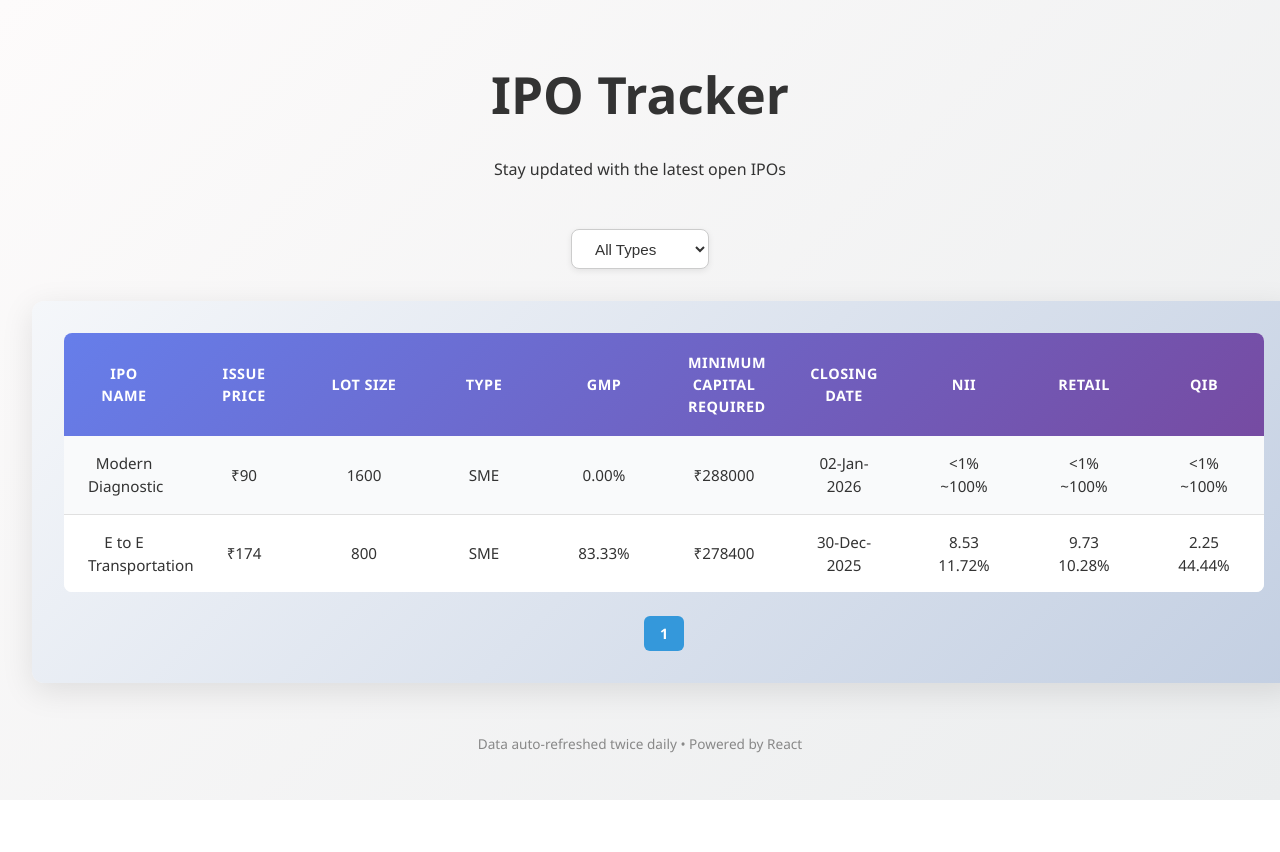
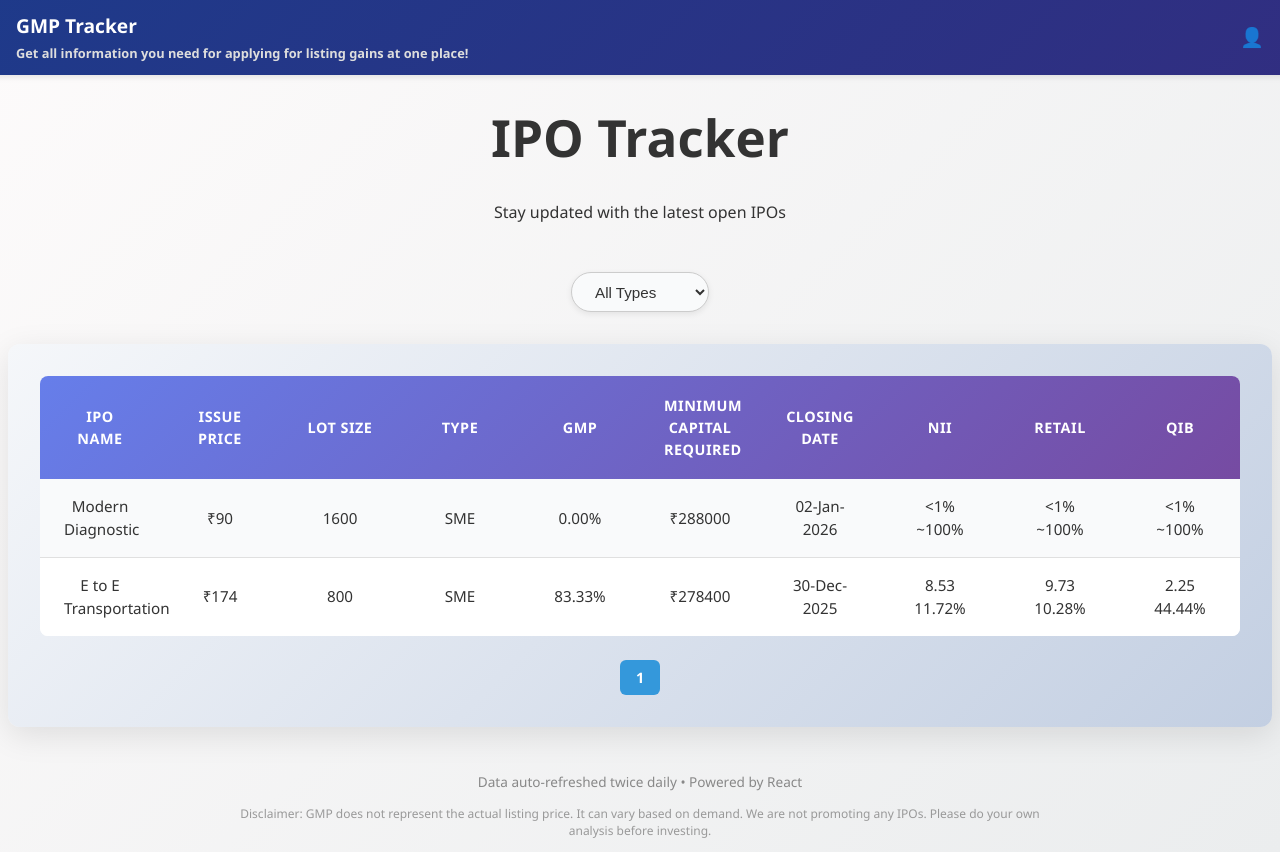
Before and after one commit to Ghost0028/IPO-Tracker, a React (Vite) app in the folder ipo_tracker/: page / in a window 1280 px wide. Shown: the top 852 px of the page. Before the commit the page ends 800 px from the top, so only its background shows below. Built offline with nearby package versions, Linux system fonts and the light colour scheme.

Commit message:
Added a titlebar, disclaimer and made some other changes

```diff
--- a/ipo_tracker/src/App.css
+++ b/ipo_tracker/src/App.css
@@ -23,8 +23,10 @@
   align-items: center;          /* center horizontally */
   justify-content: flex-start;  /* keep content at top */
   text-align: center;
-  padding: 2rem;
+
+  padding-top: 0%;
   box-sizing: border-box;
+  margin-top: 0%;
 }
 
 .page-header {
@@ -36,3 +38,10 @@
   font-size: 0.85rem;
   color: #888;
 }
+.disclaimer {
+  margin-top: 0.5rem;
+  font-size: 0.75rem;
+  color: #999;
+  max-width: 800px;
+  line-height: 1.4;
+}
--- a/ipo_tracker/src/App.jsx
+++ b/ipo_tracker/src/App.jsx
@@ -1,10 +1,12 @@
 import './App.css'
 import IpoTable from './components/IpoTable'
+import Navbar from './components/Navbar'
 
 function App() {
 
   return (
     <div className="App">
+      <Navbar />
       <header className="page-header">
         <h1>IPO Tracker</h1>
         <p>Stay updated with the latest open IPOs</p>
@@ -14,6 +16,10 @@
 
       <footer className="page-footer">
         <p>Data auto-refreshed twice daily • Powered by React</p>
+        <p className="disclaimer">
+        Disclaimer: GMP does not represent the actual listing price. It can vary based on demand.
+        We are not promoting any IPOs. Please do your own analysis before investing.
+        </p>
       </footer>
     </div>
   )
--- a/ipo_tracker/src/components/IpoTable.css
+++ b/ipo_tracker/src/components/IpoTable.css
@@ -144,24 +144,29 @@
   font-weight: 600;
 }
 
-/* Filter bar */
-/* Filter bar */
 .filter-bar {
   display: flex;
-  justify-content: center;   /* center dropdown */
-  margin-bottom: 0.8rem;
+  justify-content: center;
+  align-items: center;
+  margin-bottom: 1rem;
+  gap: 0.5rem;
+}
+
+.filter-bar label {
+  font-weight: 500;
+  color: #444;
 }
 
 .filter-bar select {
   padding: 0.6rem 1.2rem;
-  border-radius: 8px;
+  border-radius: 999px; /* pill shape */
   border: 1px solid #ccc;
   font-size: 0.95rem;
-  background: #fff;
+  background: #f9fafb;
   color: #333;
   cursor: pointer;
+  box-shadow: 0 2px 6px rgba(0,0,0,0.08);
   transition: all 0.2s ease;
-  box-shadow: 0 2px 6px rgba(0,0,0,0.08); /* subtle shadow for card feel */
 }
 
 .filter-bar select:hover {
--- /dev/null
+++ b/ipo_tracker/src/components/Navbar.jsx
@@ -0,0 +1,19 @@
+import './navbar.css'
+function navbar(){
+    return (
+  <div className="navbar">
+  <div className="navbar-left">
+
+    <div className='brand-name'>GMP Tracker </div>
+    <div className='brand-tag'>Get all information you need for applying for listing gains at one place!</div>
+  </div>
+
+  <div className="navbar-right">
+
+  <div className="nav-icon">👤</div>
+  </div>
+  </div>
+
+    );
+}
+ export default navbar;
--- /dev/null
+++ b/ipo_tracker/src/components/navbar.css
@@ -0,0 +1,55 @@
+/* Navbar styles */
+.navbar {
+  width: 100%;
+  background: linear-gradient(135deg, #1e3a8a 0%, #312e81 100%);
+  color: white;
+  padding: 0.75rem 1.5rem;
+  display: flex;
+  justify-content: space-between;
+  align-items: center;
+  box-shadow: 0 2px 6px rgba(0,0,0,0.1);
+  font-size: 1rem;
+  font-weight: 500;
+}
+
+.navbar-left {
+  font-size: 1.2rem;
+  font-weight: 600;
+  padding-left: 1rem;
+  text-align: left;
+}
+.brand-name{
+    font-size: 1.2rem;
+  font-weight: 600;
+}
+.brand-tag{
+    font-size: 0.8rem;
+  color: #ddd; /* lighter shade for subtlety */
+  margin-top: 0.2rem;
+}
+
+
+.navbar-right {
+  display: flex;
+  align-items: center;
+  gap: 1rem;
+  padding-right: 1rem;
+}
+
+.nav-button {
+  background: transparent;
+  border: 1px solid white;
+  padding: 0.4rem 0.8rem;
+  border-radius: 6px;
+  color: white;
+  cursor: pointer;
+  transition: background 0.2s ease;
+}
+
+.nav-button:hover {
+  background: rgba(255,255,255,0.1);
+}
+
+.nav-icon {
+  font-size: 1.2rem;
+}
```
Also changed, not shown: 1 other file (tests, documents, lock files or other folders).
